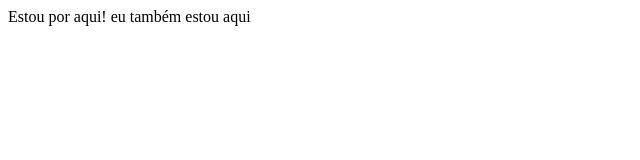
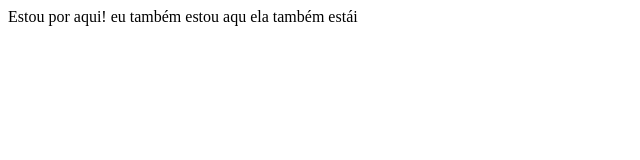
Before and after one commit to michelicart/gama-no-github, a plain HTML site: page index.html in a window 1280 px wide. Shown: the whole page, without its empty margins (0-640 px from the left). Drawn offline with Linux system fonts and the light colour scheme.

Commit message:
primeira alteração da branch

```diff
--- a/index.html
+++ b/index.html
@@ -1,6 +1,7 @@
 <html>
     <body>
         Estou por aqui!
-  	eu também estou aqui
+  	eu também estou aqu
+	ela também estái
     </body>
 </html>
```
